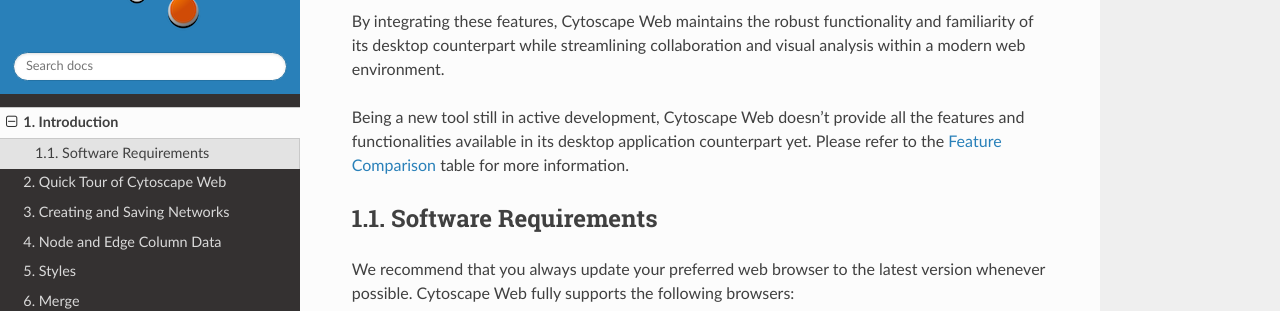
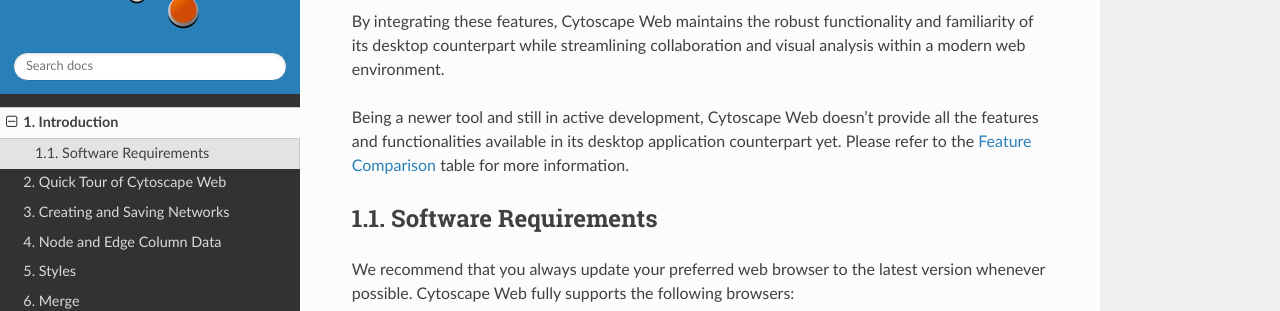
Before and after one commit to cytoscape/web-cytoscape-manual, a Sphinx documentation site: the page built from docs/Introduction.md, in a window 1280 px wide and 900 px high, scrolled down 456 px. Shown: the part 150-461 px from the top of the window. Built offline with Sphinx 7.4.7 and the Read the Docs theme 3.1.0, drawn with Linux system fonts in a browser that asks for light colours.

Commit message:
Update Introduction.md

```diff
--- a/docs/Introduction.md
+++ b/docs/Introduction.md
@@ -13,7 +13,7 @@
 
 By integrating these features, Cytoscape Web maintains the robust functionality and familiarity of its desktop counterpart while streamlining collaboration and visual analysis within a modern web environment.
 
-Being a new tool still in active development, Cytoscape Web doesn't provide all the features and functionalities available in its desktop application counterpart yet. Please refer to the [Feature Comparison](https://github.com/cytoscape/cytoscape-web/wiki/Cytoscape-Web-vs-Desktop-Feature-Comparison) table for more information.
+Being a newer tool and still in active development, Cytoscape Web doesn't provide all the features and functionalities available in its desktop application counterpart yet. Please refer to the [Feature Comparison](https://github.com/cytoscape/cytoscape-web/wiki/Cytoscape-Web-vs-Desktop-Feature-Comparison) table for more information.
 
 <a id="requirements"> </a>
 ## Software Requirements
```
